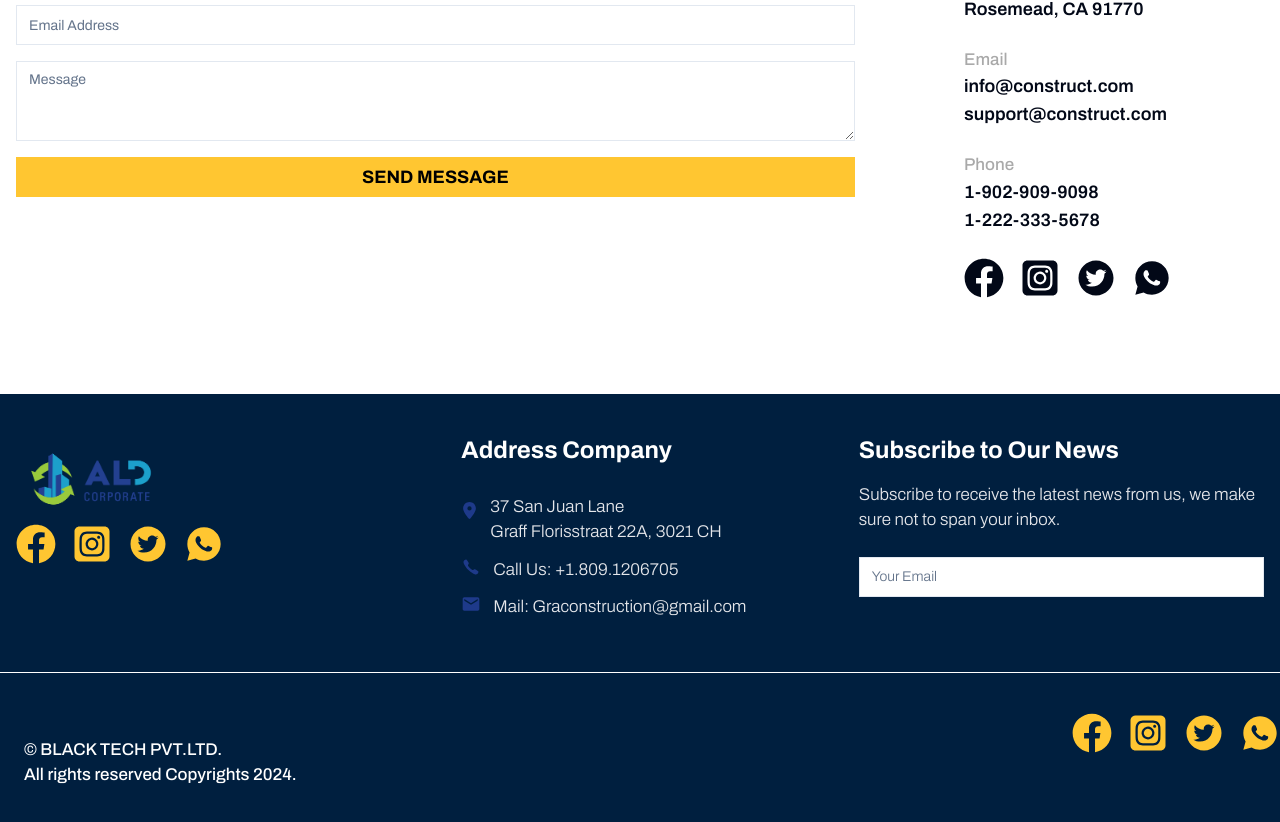
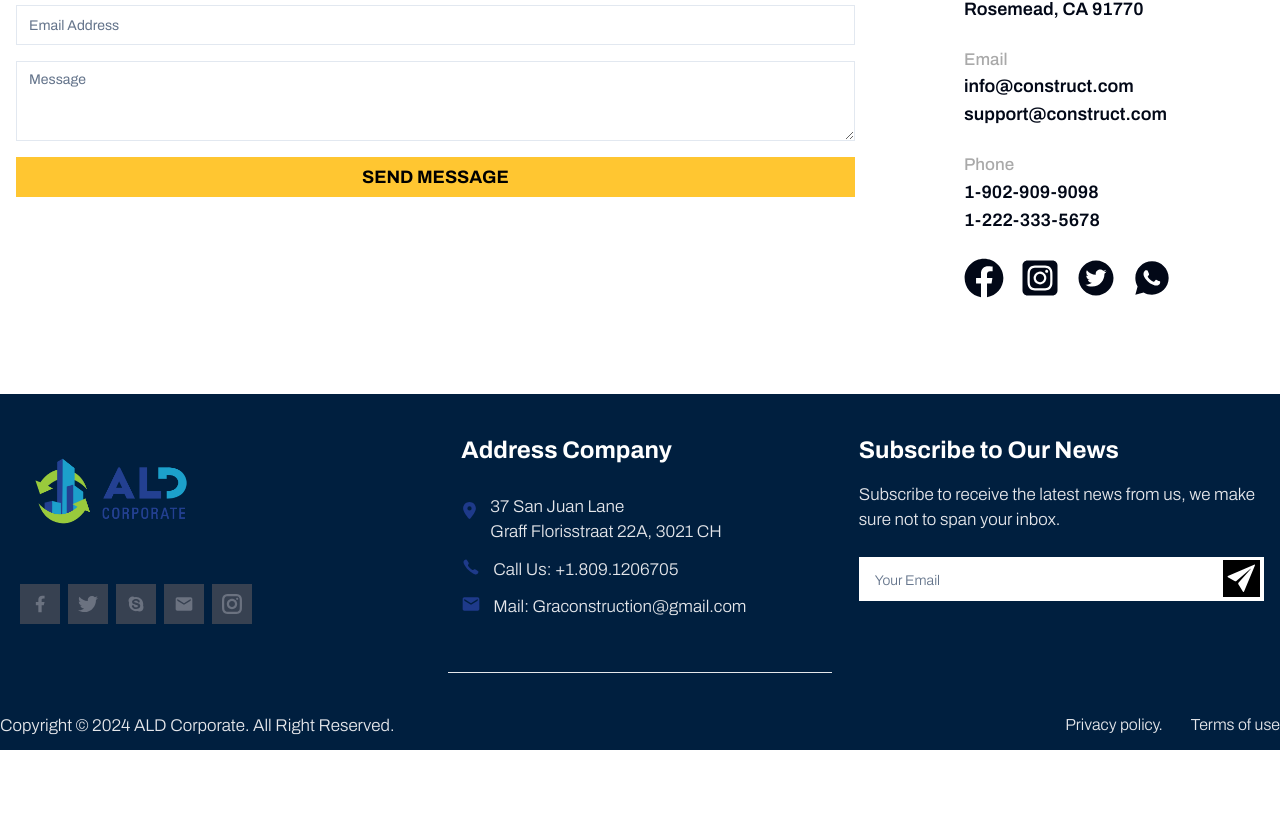
Before and after one commit to Simana-poudel/axial, a Next.js app: page / in a window 1280 px wide. Shown: the part 7919-8741 px from the top of the page. After the commit the page ends 8669 px from the top, so only its background shows below. Built offline with nearby package versions, Linux system fonts and the light colour scheme.

Commit message:
footer changed

```diff
--- a/components/Footer.tsx
+++ b/components/Footer.tsx
@@ -4,33 +4,36 @@ import { Label } from "./ui/label";
 import { Input } from "./ui/input";
 import { Button } from "./ui/button";
 import MediaLinks from "./MediaLinks";
-import { FaFacebook } from "react-icons/fa";
+import { FaFacebook, FaTwitter } from "react-icons/fa";
 import { FaLocationDot, FaSquareInstagram } from "react-icons/fa6";
 import { AiFillTwitterCircle } from "react-icons/ai";
-import { RiWhatsappFill } from "react-icons/ri";
-import { IoIosCall, IoIosSend } from "react-icons/io";
+import { RiFacebookFill, RiWhatsappFill } from "react-icons/ri";
+import { IoIosCall, IoIosSend, IoLogoSkype } from "react-icons/io";
 import { MdMail } from "react-icons/md";
+import { GrInstagram } from "react-icons/gr";
 
 const Footer = () => {
   return (
     <div className="flex items-center bg-sky-blue md:pt-10 bg-primary-1">
       <div className=" md:flex max-w-7xl mx-auto w-full  flex-col items-center ">
         <div className="grid grid-cols-1 md:grid-cols-2 lg:grid-cols-3 gap-4 px-4">
-          <div>
+          <div className="flex-col">
             <div className="">
               <Image
                 src={"/images/ALD Logo/PNG/Artboard 1@4x.png"}
                 alt="Logo"
-                width={150}
+                width={190}
                 height={30}
               />
             </div>
-            <div className="">
-              <div className="flex gap-3 md:gap-4">
-                <FaFacebook className=" size-8 md:size-10 text-primary-2" />
-                <FaSquareInstagram className=" size-8 md:size-10 text-primary-2" />
-                <AiFillTwitterCircle className=" size-8 md:size-10 text-primary-2" />
-                <RiWhatsappFill className=" size-8 md:size-10 text-primary-2" />
+            <div className="self-end mt-8">
+              <div className="flex">
+                <RiFacebookFill className=" size-8 md:size-10 text-gray-500 bg-gray-700 p-[10px] m-1" />
+                <FaTwitter className=" size-8 md:size-10 text-gray-500 bg-gray-700 p-[10px] m-1" />
+
+                <IoLogoSkype className=" size-8 md:size-10 text-gray-500 bg-gray-700 p-[10px] m-1" />
+                <MdMail className=" size-8 md:size-10 text-gray-500 bg-gray-700 p-[10px] m-1" />
+                <GrInstagram className=" size-8 md:size-10 text-gray-500 bg-gray-700 p-[10px] m-1" />
               </div>
             </div>
           </div>
@@ -75,35 +78,35 @@ const Footer = () => {
                 to span your inbox.
               </p>
               <form>
-                <div className="flex flex-col space-y-1.5">
+                <div className="flex bg-white text-black items-center px-1">
                   <Input
-                    className="rounded-none"
-                    id="name"
+                    className="rounded-none w-96 mt-1 mr-2 border-none"
+                    id="email"
                     placeholder="Your Email"
-                  >
-                    {/* <IoIosSend /> */}
-                  </Input>
+                  ></Input>
+
+                  <IoIosSend className="bg-black size-10 text-white h-full cursor-pointer  " />
                 </div>
               </form>
             </div>
           </div>
         </div>
 
-        <div className="w-full md:w-full  h-[1px] bg-white my-10" />
+        <div className="w-full md:w-[30%]   h-[1px] bg-gray-200 my-10" />
         <div className="md:grid md:grid-cols-2 md:w-full">
-          <div className="font-medium text-white text-[17px] mb-3">
-            <p className="block m-6">
-              © BLACK TECH PVT.LTD.
-              <br />
-              All rights reserved Copyrights 2024.
+          <div className="font-light text-gray-200 mb-3 text-[17px]">
+            <p className="block">
+              Copyright &copy; 2024 ALD Corporate. All Right Reserved.
             </p>
           </div>
-          <div className="md:flex hidden justify-end">
+          <div className="md:flex hidden text-gray-200 justify-end">
             <div className="flex gap-3 md:gap-4">
-              <FaFacebook className=" size-8 md:size-10 text-primary-2" />
-              <FaSquareInstagram className=" size-8 md:size-10 text-primary-2" />
-              <AiFillTwitterCircle className=" size-8 md:size-10 text-primary-2" />
-              <RiWhatsappFill className=" size-8 md:size-10 text-primary-2" />
+              <div className="ml-3 font-light">
+                <p className="block"> Privacy policy.</p>
+              </div>
+              <div className="ml-3 font-light">
+                <p className="block"> Terms of use</p>
+              </div>
             </div>
           </div>
         </div>
```
